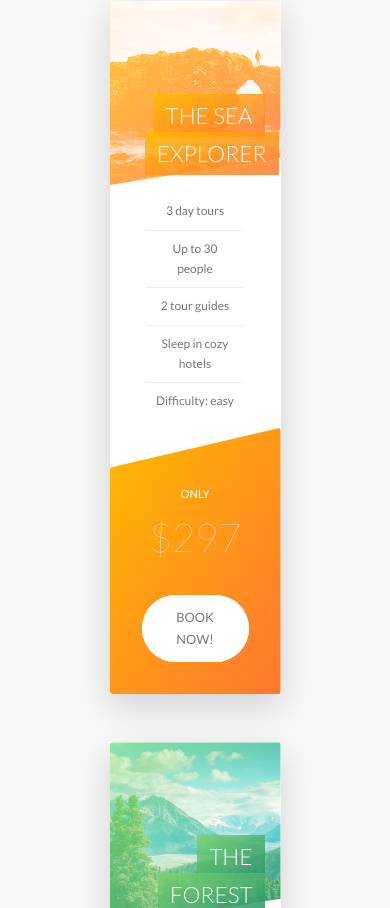
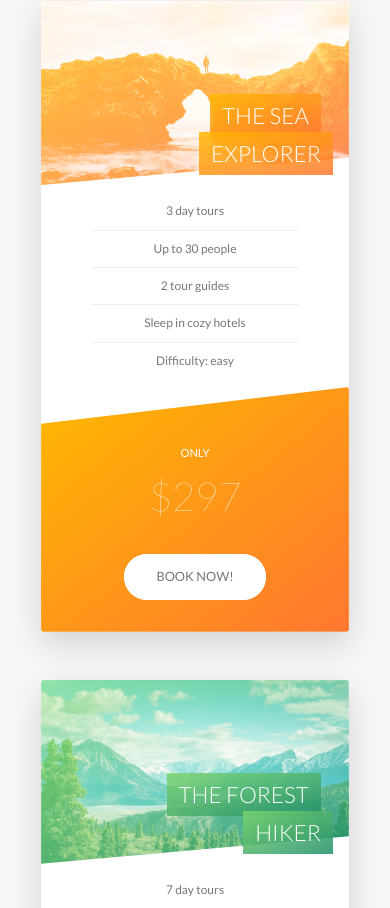
Before and after one commit to daniellelsilva/natours, a React (Create React App) app: page / in a window 390 px wide. Shown: the part 3256-4164 px from the top of the page. Built offline with nearby package versions, Linux system fonts and the light colour scheme.

Commit message:
responsividade popup

```diff
--- a/src/styles/popup.scss
+++ b/src/styles/popup.scss
@@ -57,15 +57,29 @@
     opacity: 0;
     transform: translate(-50%, -50%) scale(.25);
     transition: all .5s .2s;
+
   }
 
   &-left {
     width: 33.3%;
+
+    @include respond(tab-port) {
+      display: none;
+    }
   }
 
   &-right {
     padding: 3rem 5rem;
     width: 66.6%;
+
+    @include respond(tab-port) {
+      margin: auto;
+      width: 70%;
+    }
+
+    @include respond(phone) {
+      width: 90%;
+    }
   }
 
   &-image {
@@ -85,6 +99,10 @@
     column-gap: 4rem;
     column-rule: 1px solid $color-grey-light-2;
 
+    @include respond(tab-port) {
+      column-count: 1;
+    }
+
     -moz-hyphens: auto;
     -ms-hyphens: auto;
     -webkit-hyphens: auto;
--- a/src/styles/tours.scss
+++ b/src/styles/tours.scss
@@ -8,7 +8,7 @@
   padding: 25rem 0 15rem;
   margin-top: -12vh;
 
-  @include respond(tab-port) {
+  @include respond(tab-land) {
     padding: 20rem 0 10rem 0;
   }
 }
@@ -17,10 +17,16 @@
   @include flexRow;
   width: 100%;
 
+  @include respond(tab-land) {
+    flex-direction: column;
+    width: 100%;
+    padding: 0 3rem;
+  }
+
 }
 
 .card {
-  width: 20%;
+  width: 25%;
   // vai dar um efeito menos 2d
   perspective: 150rem;
   -moz-perspective: 150rem;
@@ -30,7 +36,7 @@
 
   &-side {
     height: 52rem;
-    margin-inline: 5%;
+    // margin: 0 5%;
     width: 100%;
     backface-visibility: hidden;
     border-radius: 3px;
@@ -180,7 +186,7 @@
 
 
 
-  @include respond(tab-port) {
+  @include respond(tab-land) {
     margin: auto;
     margin-bottom: 6rem;
     height: auto;
@@ -232,6 +238,10 @@
       font-size: 5rem;
     }
   }
+
+  @include respond(phone) {
+    width: 90%;
+  }
 }
 
 .discover-tours {
```
